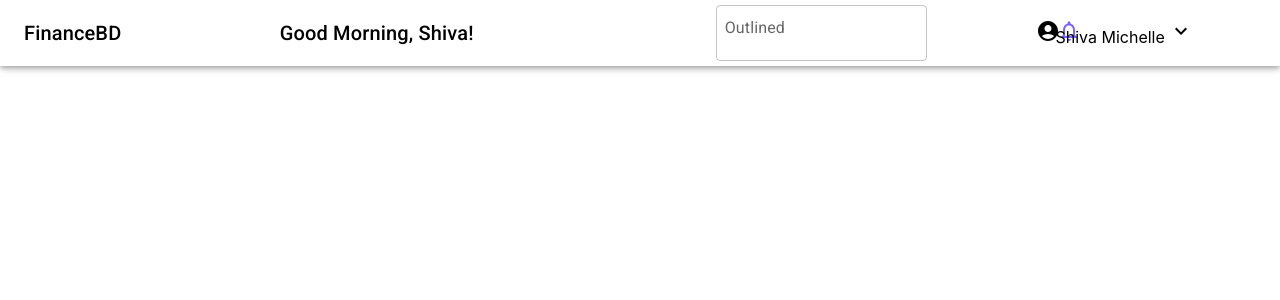
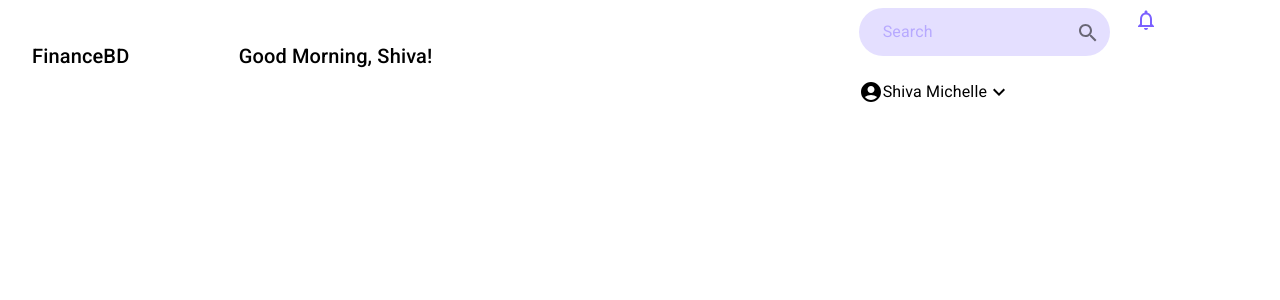
Before and after one commit to Azizul-arif/FinanceBd, a React (Create React App) app: page / in a window 1280 px wide. Shown: the top 300 px of the page. Built offline with nearby package versions, Linux system fonts and the light colour scheme.

Commit message:
meeting update

```diff
--- a/src/components/Navbar.tsx
+++ b/src/components/Navbar.tsx
@@ -1,18 +1,12 @@
-import React from 'react'
-import {
-  AppBar,
-  Box,
-  Toolbar,
-  IconButton,
-  Typography,
-  Button,
-  TextField,
-  Grid,
-} from '@mui/material'
+import { AppBar, Toolbar, Typography, Grid } from '@mui/material';
+import NotificationsNoneIcon from '@mui/icons-material/NotificationsNone';
+import AccountCircleIcon from '@mui/icons-material/AccountCircle';
+import KeyboardArrowDownIcon from '@mui/icons-material/KeyboardArrowDown';
+import SearchBox from './SearchBox';
 
-import NotificationsNoneIcon from '@mui/icons-material/NotificationsNone'
-import AccountCircleIcon from '@mui/icons-material/AccountCircle'
-import KeyboardArrowDownIcon from '@mui/icons-material/KeyboardArrowDown'
+const styles = {
+	appBar: { bgcolor: 'white', color: 'black', padding: 1 },
+};
 
 // const Navbar = () => {
 //   return (
@@ -25,8 +19,8 @@ import KeyboardArrowDownIcon from '@mui/icons-material/KeyboardArrowDown'
 //           <h4>Good Morning,Shiva!</h4>
 //         </div>
 //         <div>
+//         </div>
 //           <h4>SearchBar</h4>
-//         </div>
 //         <div>
 //           <h4>Notification Icon</h4>
 //         </div>
@@ -39,49 +33,34 @@ import KeyboardArrowDownIcon from '@mui/icons-material/KeyboardArrowDown'
 // }
 export default function ButtonAppBar() {
 	return (
-    <Box sx={{ flexGrow: 1 }}>
-      <AppBar position="fixed" sx={{ bgcolor: 'white', color: 'black' }}>
+		<AppBar elevation={0} position="fixed" sx={styles.appBar}>
 			<Toolbar>
-          <Grid container spacing={2}>
-            <Grid item xs={6} className="left-nav">
+				<Grid container spacing={3} alignItems="center">
+					<Grid item md={2}>
 						<Typography variant="h6" component="div" sx={{ flexGrow: 1 }}>
 							FinanceBD
 						</Typography>
+					</Grid>
+					<Grid item xs={6}>
 						<Typography variant="h6" component="div" sx={{ flexGrow: 1 }}>
 							Good Morning, Shiva!
 						</Typography>
 					</Grid>
-            <Grid item xs={6} className="right-nav" spacing={8}>
-              <div>
-                <TextField
-                  className="border"
-                  id="outlined-basic"
-                  label="Outlined"
-                  variant="outlined"
-                  sx={{ borderRadius: '20vh' }}
-                  style={{
-                    position: 'relative',
-                    height: '',
-                    borderRadius: 0,
-                    padding: '5px',
-                  }}
-                />
-              </div>
-              <div style={{ marginRight: '-170px' }}>
+					<Grid container item xs={4} spacing={3}>
+						<Grid item>
+							<SearchBox />
+						</Grid>
+						<Grid item>
 							<NotificationsNoneIcon sx={{ color: '#7b61FF' }} />
-              </div>
-              <div style={{ marginRight: '-130px' }}>
+						</Grid>
+						<Grid item display="flex" justifyContent="center" alignItems="end">
 							<AccountCircleIcon />
-              </div>
-              <div>
-                <p>
-                  Shiva Michelle <KeyboardArrowDownIcon />
-                </p>
-              </div>
+							<Typography>Shiva Michelle </Typography>
+							<KeyboardArrowDownIcon />
+						</Grid>
 					</Grid>
 				</Grid>
 			</Toolbar>
 		</AppBar>
-    </Box>
-  )
+	);
 }
--- /dev/null
+++ b/src/components/SearchBox.tsx
@@ -0,0 +1,30 @@
+import { IconButton, InputBase } from '@mui/material';
+import { Box } from '@mui/system';
+import SearchIcon from '@mui/icons-material/Search';
+
+import { colors } from '../utils';
+
+const styles = {
+	input: {
+		padding: 1,
+		paddingLeft: 3,
+		paddingRight: 0,
+		'& input::placeholder': {
+			// jss
+			color: colors.primary,
+		},
+	},
+};
+
+const SearchBox = () => {
+	return (
+		<Box bgcolor={colors.fade} borderRadius={8}>
+			<InputBase placeholder="Search" sx={styles.input} />
+			<IconButton sx={{ p: '10px' }} aria-label="menu">
+				<SearchIcon />
+			</IconButton>
+		</Box>
+	);
+};
+
+export default SearchBox;
--- /dev/null
+++ b/src/utils/index.ts
@@ -0,0 +1,6 @@
+import { alpha } from '@mui/material';
+
+export const colors = {
+	primary: '#7B61FF',
+	fade: alpha('#7B61FF', 0.2),
+};
```
Also changed, not shown: src/App.tsx (+12 -12 lines), 2 other files (tests, documents, lock files or other folders). Lines whose indentation alone changed are shown as unchanged.
